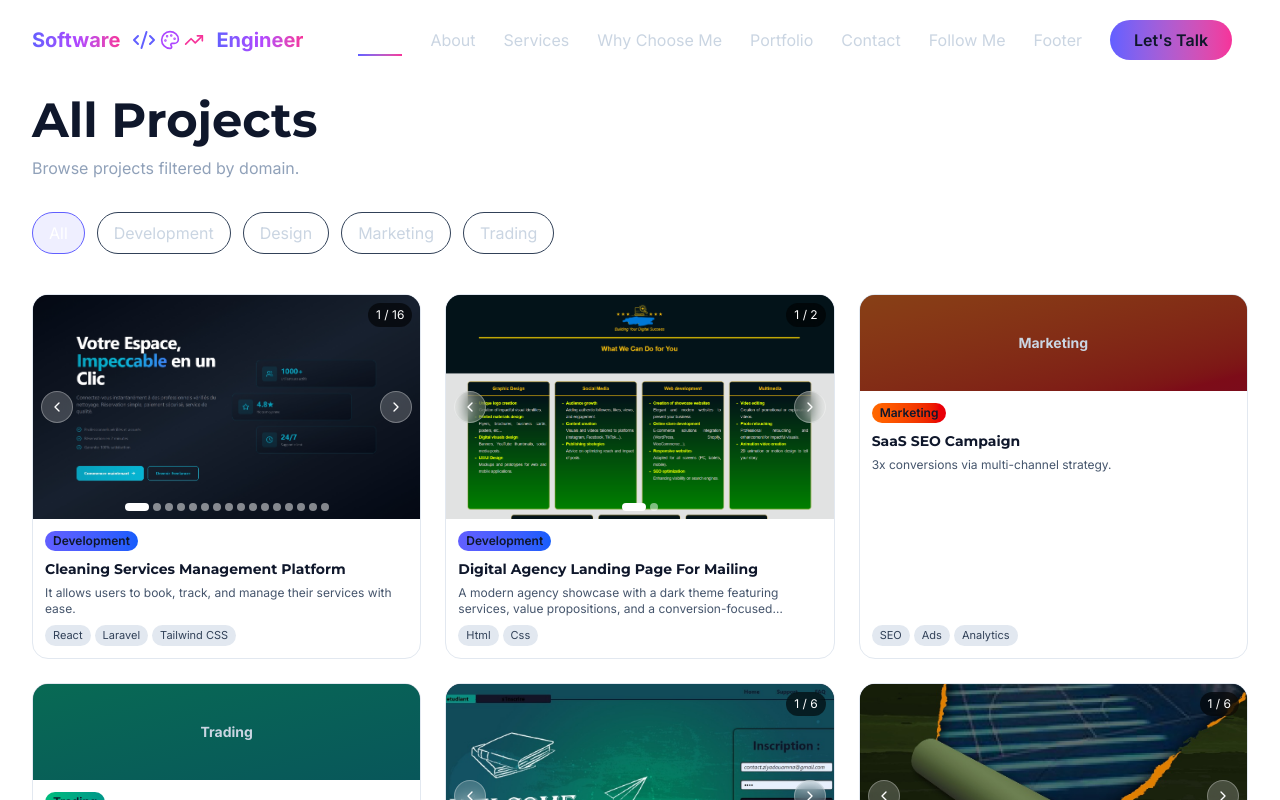
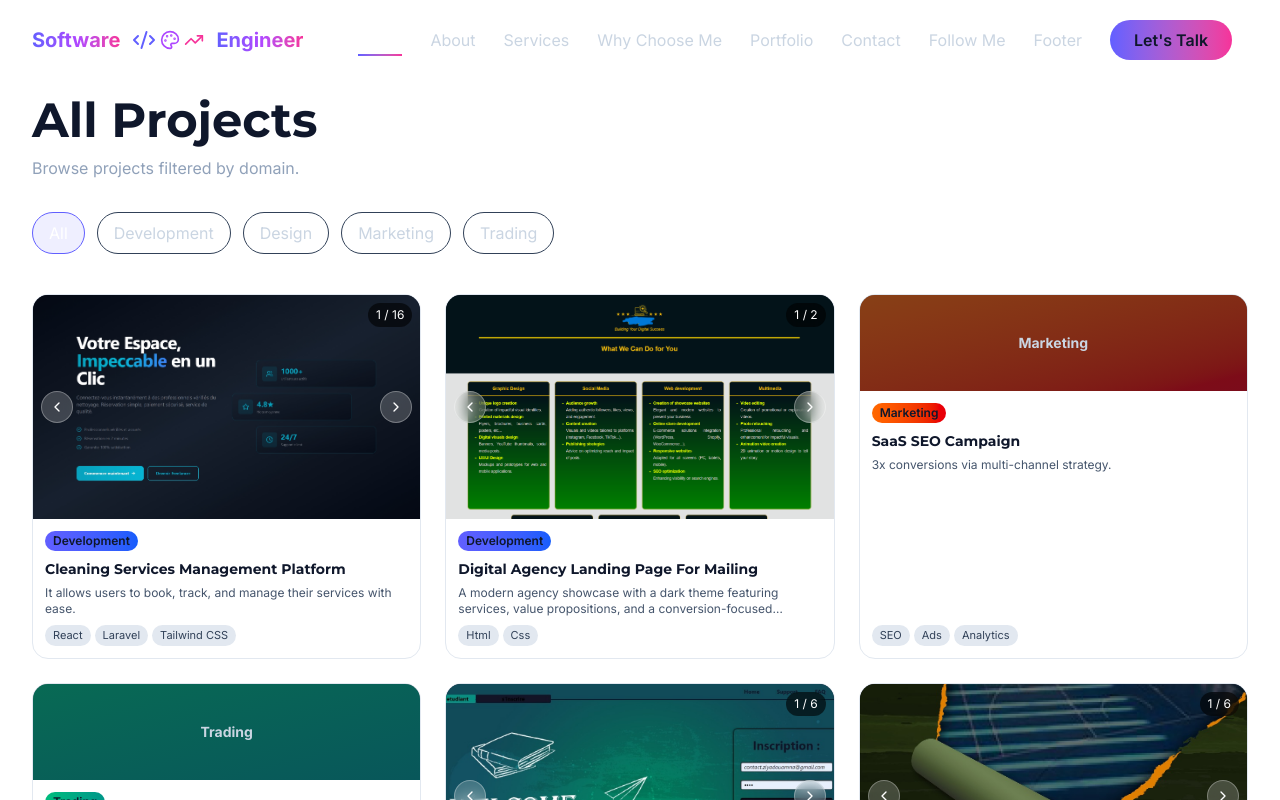
Before and after one commit to ZiyadOuamna/Portfolio, a Next.js app: page /Portfolio/projects in a window 1280 px wide. Shown: the top 800 px of the page. Built offline with nearby package versions, Linux system fonts and the light colour scheme.

Commit message:
after fixing errors of 404 page in allprojects Page now fixing showing images

```diff
--- a/app/projects/page.tsx
+++ b/app/projects/page.tsx
@@ -185,6 +185,7 @@ export default function ProjectsPage() {
     </Suspense>
   );
 }
+const BASE_PATH = '/Portfolio';
 
 function ProjectCard({ project, index, gradientFor }: { project: Project; index: number; gradientFor: (domain: Project["domain"]) => string }) {
   const [currentImageIndex, setCurrentImageIndex] = useState(0);
@@ -226,7 +227,7 @@ function ProjectCard({ project, index, gradientFor }: { project: Project; index:
             className="relative w-full h-full"
           >
             <Image
-              src={project.images![currentImageIndex]}
+              src={`${BASE_PATH}${project.images![currentImageIndex]}`}
               alt={`${project.title} - Image ${currentImageIndex + 1}`}
               fill
               className="object-cover transition duration-300 group-hover:blur-sm"
@@ -241,39 +242,31 @@ function ProjectCard({ project, index, gradientFor }: { project: Project; index:
             </div>
           </div>
 
-          {/* Navigation buttons */}
+          {/* Navigation buttons - PARTIE THUMBNAIL */}
           {totalImages > 1 && (
             <>
               <button
-                onClick={prevImage}
+                onClick={(e) => {
+                  e.stopPropagation(); // <--- Empêche le modal de s'ouvrir
+                  prevImage();
+                }}
                 className="absolute left-2 top-1/2 transform -translate-y-1/2 w-8 h-8 bg-white/20 backdrop-blur-sm border border-white/30 rounded-full flex items-center justify-center hover:bg-white/40 transition-all duration-300 z-10"
                 aria-label="Previous image"
               >
                 <ChevronLeft className="w-4 h-4 text-white" />
               </button>
               <button
-                onClick={nextImage}
+                onClick={(e) => {
+                  e.stopPropagation(); // <--- Empêche le modal de s'ouvrir
+                  nextImage();
+                }}
                 className="absolute right-2 top-1/2 transform -translate-y-1/2 w-8 h-8 bg-white/20 backdrop-blur-sm border border-white/30 rounded-full flex items-center justify-center hover:bg-white/40 transition-all duration-300 z-10"
                 aria-label="Next image"
               >
                 <ChevronRight className="w-4 h-4 text-white" />
               </button>
 
-              {/* Pagination dots */}
-              <div className="absolute bottom-2 left-1/2 transform -translate-x-1/2 flex gap-1 z-10">
-                {project.images!.map((_, idx) => (
-                  <button
-                    key={idx}
-                    onClick={() => setCurrentImageIndex(idx)}
-                    className={`w-2 h-2 rounded-full transition-all ${
-                      idx === currentImageIndex
-                        ? "bg-white w-6"
-                        : "bg-white/50 hover:bg-white/75"
-                    }`}
-                    aria-label={`Go to image ${idx + 1}`}
-                  />
-                ))}
-              </div>
+              {/* Pagination dots... (reste inchangé) */}
             </>
           )}
 
@@ -332,7 +325,7 @@ function ProjectCard({ project, index, gradientFor }: { project: Project; index:
         <div className="fixed inset-0 bg-black/80 backdrop-blur-sm z-50 flex items-center justify-center p-4" onClick={() => setIsModalOpen(false)}>
           <div className="relative w-full max-w-5xl h-[70vh]" onClick={(e) => e.stopPropagation()}>
             <Image
-              src={project.images![currentImageIndex]}
+              src={`${BASE_PATH}${project.images![currentImageIndex]}`}
               alt={`${project.title} - Image ${currentImageIndex + 1}`}
               fill
               className="object-contain"
```
